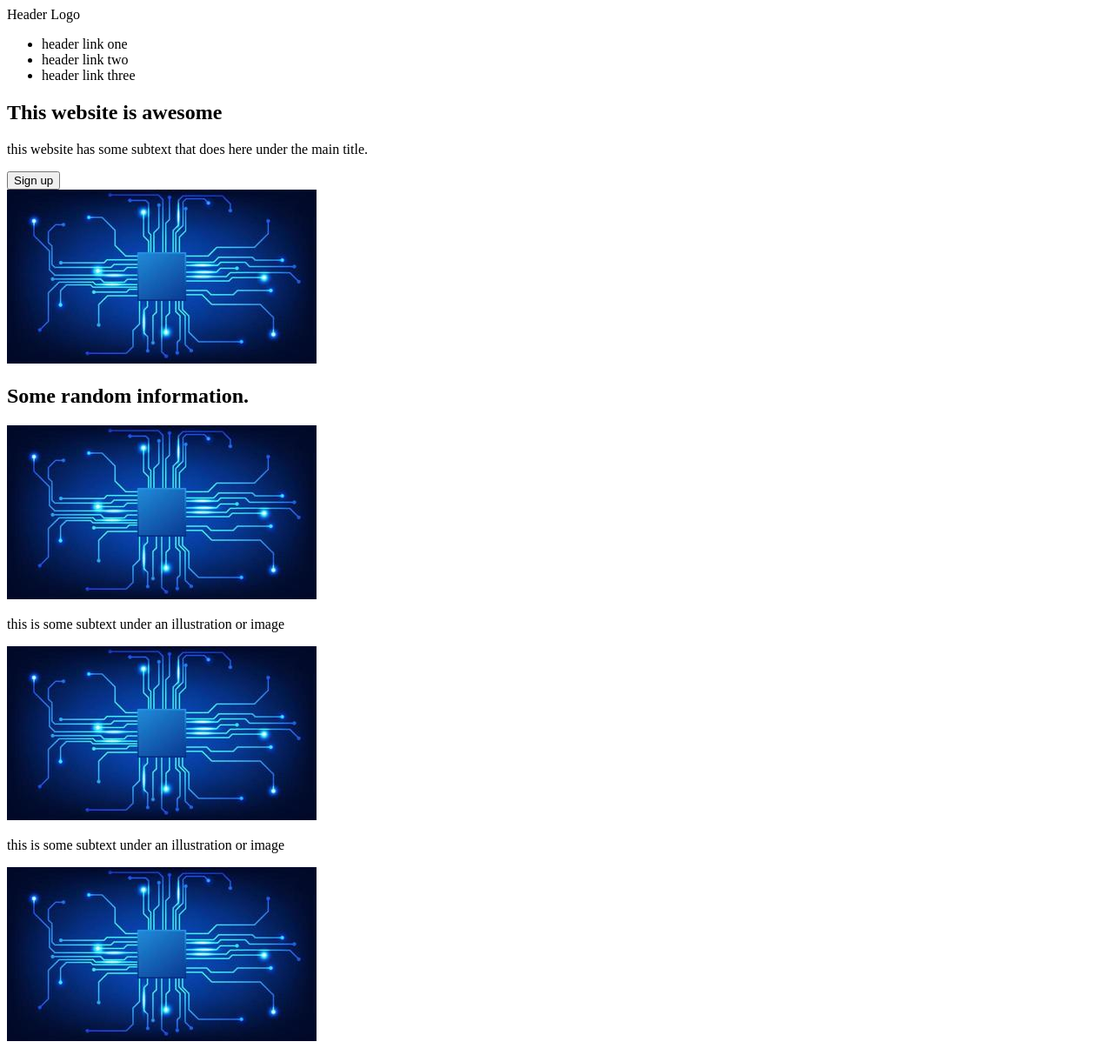
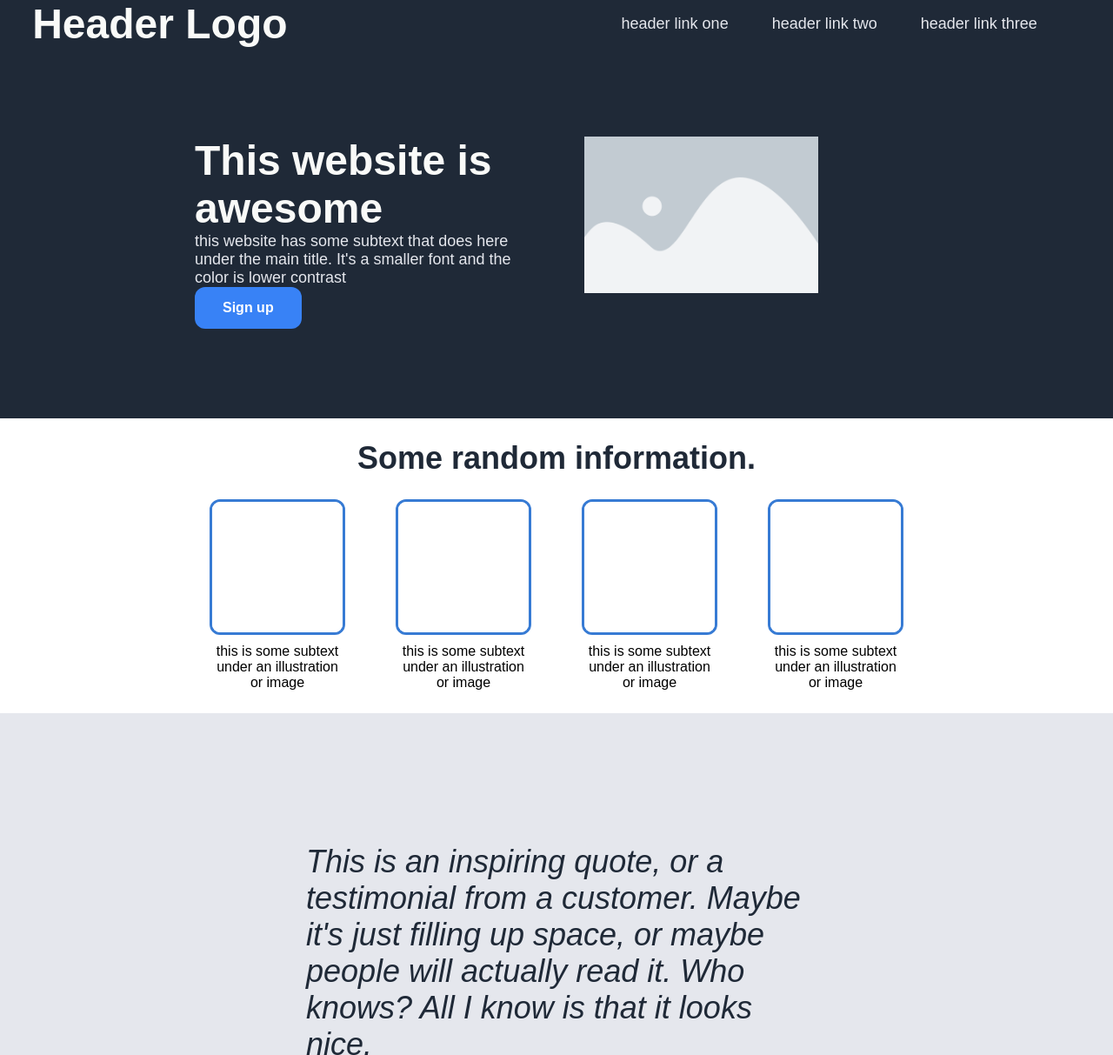
Before and after one commit to HuyGHuynh/landing-page, a plain HTML site: page index.html in a window 1280 px wide. Shown: the top 1213 px of the page at 87% size. Drawn offline with Linux system fonts and the light colour scheme.

Commit message:
Refactor HTML, adding CSS, provide sample image

```diff
--- a/index.html
+++ b/index.html
@@ -8,54 +8,60 @@
 </head>
 <body>
     <header>
-        <div class="logo">Header Logo</div>
+        <div class="logo">
+            <h1>Header Logo</h1>
+        </div>
         <nav>
             <ul>
-                <li>header link one</li>
-                <li>header link two</li>
-                <li>header link three</li>
+                <li><a href="#">header link one</a></li>
+                <li><a href="#">header link two</a></li>
+                <li><a href="#">header link three</a></li>
             </ul>
         </nav>
     </header>
     <main>
-        <section>
-            <h1>This website is awesome</h1>
-            <p>this website has some subtext that does here under the main title.</p>
-            <button type="button" id="header-button">Sign up</button>
+        <section class="intro">
+            <div class="main-content">
+                <h1 id="main">This website is awesome</h1>
+                <p id="secondary">this website has some subtext that does here under the main title. It's a smaller font and the color is lower contrast</p>
+                <button type="button" id="header-button">Sign up</button>
+            </div>
+            <div class="placeholder">
+                <img src="placeholder.webp" alt="Semiconductor chip">
+            </div>
         </section>
-        <img src="image.jpg" alt="Semiconductor chip">
         <section class="info">
             <h2>Some random information.</h2>
             <div class="flex-container">
                 <div class="info-item">
-                    <img src="image.jpg" alt="Image illustration">
+                    <img src="white.png" alt="Image illustration">
                     <p>this is some subtext under an illustration or image</p>
                 </div>
                 <div class="info-item">
-                    <img src="image.jpg" alt="Image illustration">
+                    <img src="white.png" alt="Image illustration">
                     <p>this is some subtext under an illustration or image</p>
                 </div>
                 <div class="info-item">
-                    <img src="image.jpg" alt="Image illustration">
+                    <img src="white.png" alt="Image illustration">
                     <p>this is some subtext under an illustration or image</p>
                 </div>
                 <div class="info-item">
-                    <img src="image.jpg" alt="Image illustration">
+                    <img src="white.png" alt="Image illustration">
                     <p>this is some subtext under an illustration or image</p>
                 </div>
             </div>
         </section>
         <section class="quote">
-            <p>This is an inspiring quote, or a testimonial from a customer. Maybe it's just filling up space, or maybe people will actually read it. Who knows? All I know is that it looks nice.</p>
-            <p>-Thor, God of Thunder</p>
+            <p id="quote-text">This is an inspiring quote, or a testimonial from a customer. Maybe it's just filling up space, or maybe people will actually read it. Who knows? All I know is that it looks nice.</p>
+            <p id="quote-author">-Thor, God of Thunder</p>
         </section>
     </main>
     <footer>
         <div class="footer-box">
             <h1>Call to action! It's time!</h1>
             <p>Sign up for our product by clicking that button right over there!</p>
-            <button type="button" id="footer-button">Sign up</button>
         </div>
+        <button type="button" id="footer-button">Sign up</button>
     </footer>
 </body>
 </html>
--- a/style.css
+++ b/style.css
@@ -0,0 +1,172 @@
+* {
+    font-family: sans-serif;
+    margin: 0;
+    padding: 0;
+} /*Make margins and paddings of all elements to be 0*/
+
+header {
+    display: flex;
+    flex-direction: row;
+    justify-content: center;
+    align-items: center;
+    gap: 30%;
+    background-color: #1F2937;
+}
+
+.logo {
+    font-size: 24px;
+    color: #F9FAF8;
+}
+
+ul {
+    display: flex;
+    justify-content: flex-end;
+    list-style-type: none;
+}
+
+li {
+    font-size: 18px;
+    color: #E5E7ED;
+    margin-right: 50px;
+}
+
+a {
+    color: inherit;
+    text-decoration: none;
+}
+
+.intro {
+    padding-top: 8%;
+    padding-bottom: 8%;
+    background-color: #1F2937;
+    display: flex;
+    justify-content: center;
+    gap: 5%;
+}
+
+.main-content {
+    width: 30%;
+}
+
+.placeholder {
+    width: 30%;
+}
+
+div.placeholder img {
+    width: 70%;
+}
+
+#main {
+    font-size: 48px;
+    font-weight: 800;
+    color: #F9FAF8;
+}
+
+#secondary {
+    font-size: 18px;
+    color: #E5E7ED;
+}
+
+
+#header-button {
+    background-color: #3882F6;
+    border: none;
+    color: white;
+    padding: 15px 32px;
+    text-align: center;
+    font-size: 16px;
+    border-radius: 12px;
+    font-weight: 700;
+}
+
+.info {
+    padding-bottom: 2%;
+}
+
+h2 {
+    font-size: 36px;
+    font-weight: 700;
+    color: #1F2937;
+    padding: 2% 0;
+    text-align: center;
+}
+
+.flex-container {
+    display: flex;
+    align-items: flex-start;
+    justify-content: center;
+    gap: 5%;
+}
+
+.info-item {
+    display: flex;
+    flex-direction: column;
+    align-items: center;
+    text-align: center;
+}
+
+div.info-item img {
+    border: 3px solid #377bd4;
+    border-radius: 12px;
+    width: 100%;
+    margin-bottom: 10px;
+}
+
+div.info-item {
+    width: 150px;
+}
+
+.quote {
+    background-color: #E5E7ED;
+    padding: 150px 0;
+}
+
+#quote-text {
+    font-size: 36px;
+    font-weight: 300;
+    font-style: italic;
+    color: #1F2937;
+    max-width: 45%;
+    margin: auto;
+}
+
+#quote-author {
+    text-align: end;
+    font-weight: 700;
+    font-size: 26px;
+    max-width: 45%;
+    margin: auto;
+}
+
+footer {
+    display: flex;
+    background-color: #3882F6;
+    margin: 100px 300px;
+    padding: 50px 100px;
+    border-radius: 8px;
+    align-items: center;
+    justify-content: center;
+    gap: 30%;
+}
+
+div.footer-box h1 {
+    font-size: 36px;
+    font-weight: 700;
+    color: #F9FAF8;
+}
+
+div.footer-box p {
+    font-size: 18px;
+    color: #F9FAF8;
+}
+
+#footer-button {
+    background-color: #3882F6;
+    border: 3px solid #F9FAF8;
+    color: #F9FAF8;
+    padding: 15px 32px;
+    text-align: center;
+    font-size: 16px;
+    border-radius: 12px;
+    font-weight: 700;
+}
```
Also changed, not shown: placeholder.webp (added), white.png (added).
